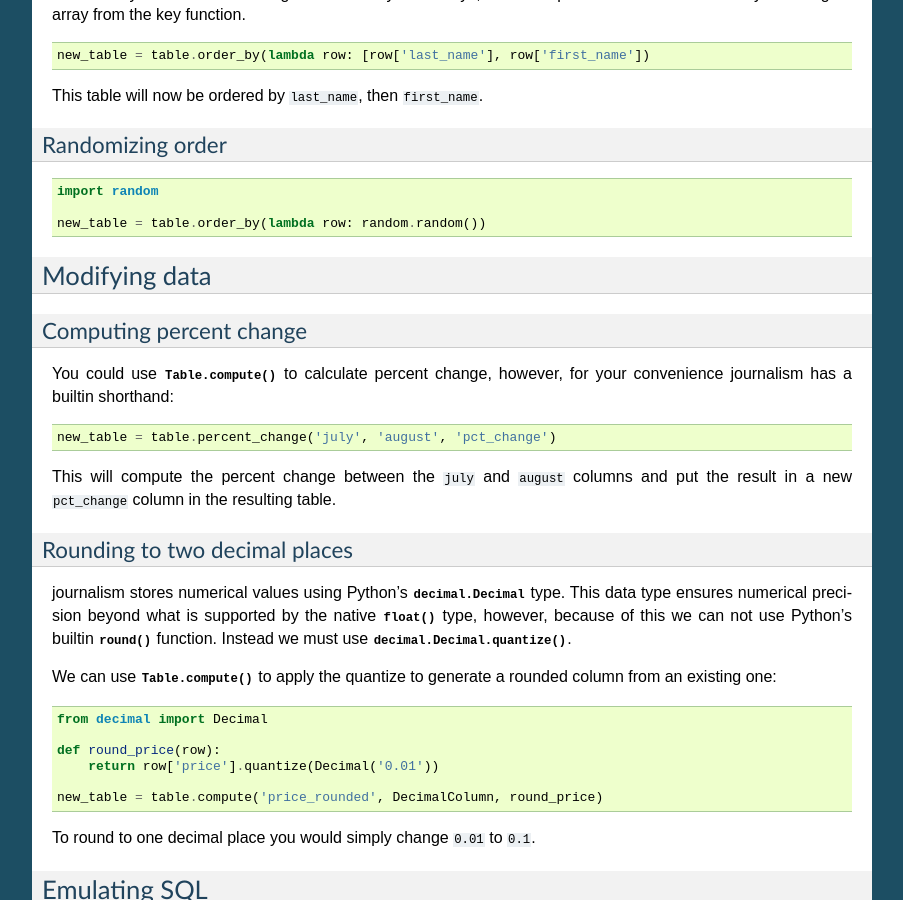
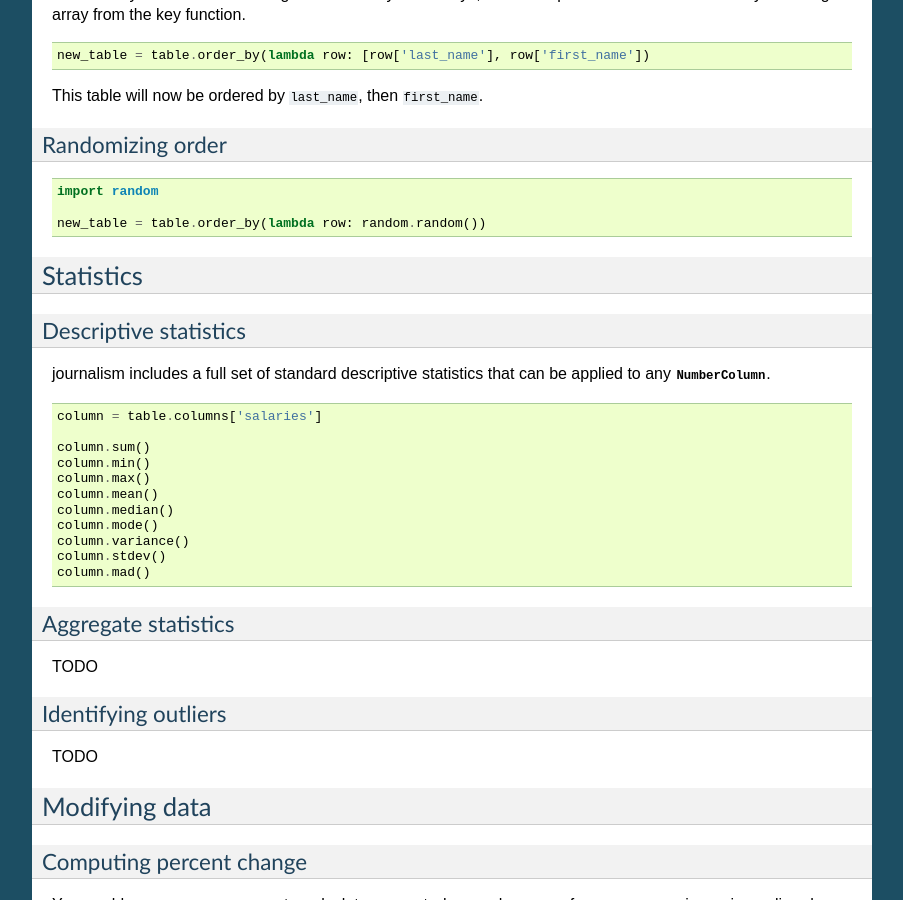
Before and after one commit to wireservice/agate, a Sphinx documentation site: the page built from docs/cookbook.rst, in a window 1280 px wide and 900 px high, scrolled down 2497 px. Shown: the whole window, without its empty margins (198-1101 px from the left). Built offline with Sphinx 7.4.7, drawn with Linux system fonts in a browser that asks for light colours; some of the changed text lies outside the part shown.

Commit message:
Stub statistics section. #84.

```diff
--- a/docs/cookbook.rst
+++ b/docs/cookbook.rst
@@ -172,6 +172,38 @@ Randomizing order
     import random
 
     new_table = table.order_by(lambda row: random.random())
+
+Statistics
+==========
+
+Descriptive statistics
+----------------------
+
+journalism includes a full set of standard descriptive statistics that can be applied to any :class:`.NumberColumn`.
+
+.. code-block:: python
+
+    column = table.columns['salaries']
+
+    column.sum()
+    column.min()
+    column.max()
+    column.mean()
+    column.median()
+    column.mode()
+    column.variance()
+    column.stdev()
+    column.mad()
+
+Aggregate statistics
+--------------------
+
+TODO
+
+Identifying outliers
+--------------------
+
+TODO
 
 Modifying data
 ==============
@@ -455,7 +487,7 @@ To simulate Underscore's :code:`reject`, simply negate the return value of the f
 find
 ----
 
-journalism's:meth:`.Table.find` works exactly like Undrescore's :code:`find`.
+journalism's :meth:`.Table.find` works exactly like Undrescore's :code:`find`.
 
 .. code-block:: python
 
```
